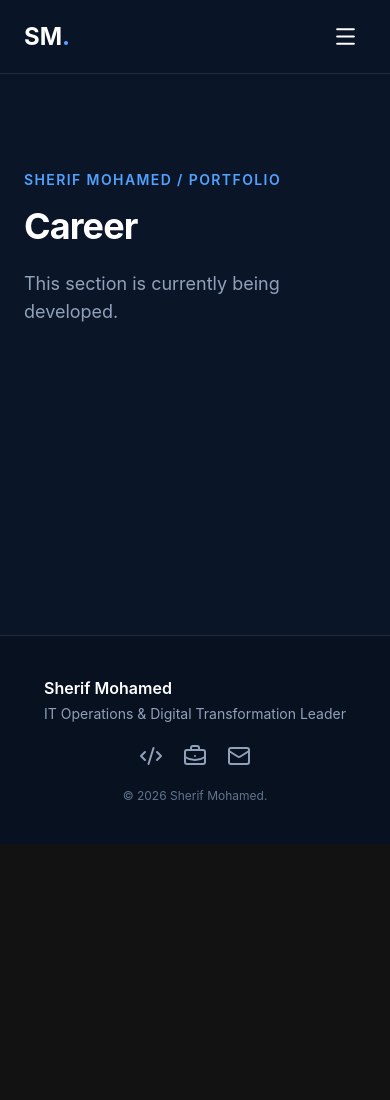
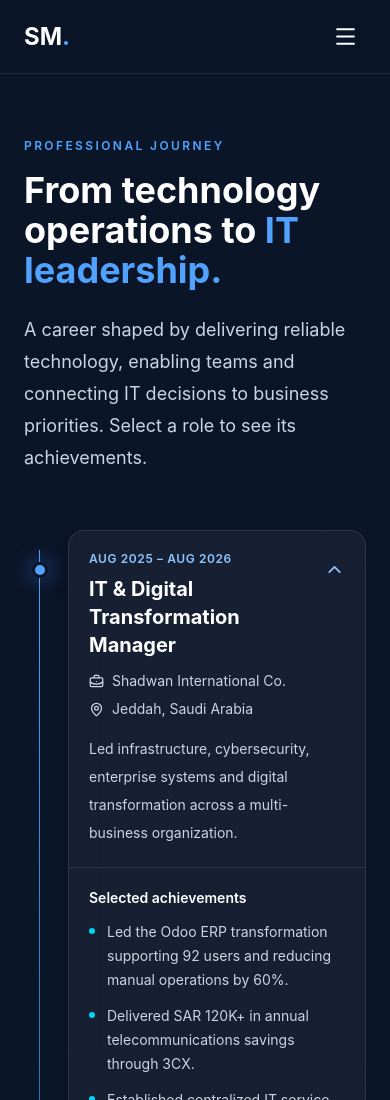
Before and after one commit to sherifhassan21/Portfolio, a React (Vite) app in the folder react-app/: page /career in a window 390 px wide. Shown: the top 1100 px of the page. Before the commit the page ends 844 px from the top, so only its background shows below. Built offline with nearby package versions, Linux system fonts and the light colour scheme.

Commit message:
Add responsive animated career timeline

```diff
--- a/react-app/src/pages/Career.tsx
+++ b/react-app/src/pages/Career.tsx
@@ -1,15 +1,35 @@
+import { useState } from 'react'
+import { motion, AnimatePresence } from 'motion/react'
+import { ChevronDown, BriefcaseBusiness, MapPin, ArrowUpRight } from 'lucide-react'
+import { Link } from 'react-router'
+
+const roles = [
+  { title:'IT & Digital Transformation Manager', company:'Shadwan International Co.', period:'Aug 2025 – Aug 2026', place:'Jeddah, Saudi Arabia', intro:'Led infrastructure, cybersecurity, enterprise systems and digital transformation across a multi-business organization.', achievements:['Led the Odoo ERP transformation supporting 92 users and reducing manual operations by 60%.','Delivered SAR 120K+ in annual telecommunications savings through 3CX.','Established centralized IT service management and developed a four-member IT team.'], focus:['IT Strategy','Business Transformation','People Leadership'] },
+  { title:'Country IT Operations Coordinator', company:'Majid Al Futtaim', period:'Jan 2024 – Aug 2025', place:'Cairo, Egypt', intro:'Coordinated IT operations and continuity across nine entertainment locations and three business units.', achievements:['Led E-Invoicing delivery for Magic Planet in line with Egyptian Tax Authority requirements.','Standardized service delivery practices, improving operational efficiency by 35% year-over-year.','Supported team development, vendor coordination and operational governance.'], focus:['Governance','Multi-site Operations','Stakeholders'] },
+  { title:'Senior IT', company:'LC WAIKIKI', period:'Jan 2019 – Jan 2024', place:'Cairo, Egypt', intro:'Supported 20 stores and 370+ users while helping deliver technology-enabled retail expansion.', achievements:['Coordinated 21+ store opening and IT integration projects.','Reduced store IT setup time from seven days to three (57% faster).','Created 29 troubleshooting guides to strengthen user self-service.'], focus:['Retail Technology','Service Delivery','Cloud'] },
+  { title:'IT Specialist', company:'Future Academy', period:'Jun 2016 – Dec 2018', place:'Cairo, Egypt', intro:'Managed the academy’s infrastructure, digital learning environments and end-user technology.', achievements:['Implemented wired-network improvements that reduced system failures by 60%.','Introduced desktop virtualization across 35+ lab desktops.','Improved asset tracking and supported training for IT team members.'], focus:['Infrastructure','Virtualization','Training'] },
+  { title:'IT Support → IT Team Lead', company:'ITDATA', period:'Sep 2013 – Mar 2016', place:'Cairo, Egypt', intro:'Built a technical foundation in support and grew into a team leadership role.', achievements:['Progressed from IT support specialist to team lead.','Improved team productivity through structured coaching and knowledge-sharing.','Designed network and equipment allocation plans for a new head office.'], focus:['IT Support','Team Development','Service Quality'] },
+]
+
+export function CareerTimeline({ compact = false }: { compact?: boolean }) {
+  const [expanded, setExpanded] = useState<number | null>(0)
+  const visible = compact ? roles.slice(0, 3) : roles
+  return <div className="relative mx-auto max-w-5xl">
+    <div className="absolute bottom-8 left-[15px] top-5 w-px bg-gradient-to-b from-blue-400 via-cyan-500/40 to-transparent md:left-[23px]" aria-hidden="true"/>
+    <div className="space-y-5">{visible.map((role,i) => <motion.div key={role.company} initial={{opacity:0,y:20}} whileInView={{opacity:1,y:0}} viewport={{once:true,amount:.12}} transition={{duration:.4,delay:i*.05}} className="relative pl-11 md:pl-16">
+      <span className="absolute left-[8px] top-8 h-4 w-4 rounded-full border-[3px] border-[#0b1528] bg-blue-400 shadow-[0_0_20px_rgba(59,130,246,.65)] md:left-[16px]" aria-hidden="true"/>
+      <div className="overflow-hidden rounded-2xl border border-white/10 bg-white/[.05] shadow-lg backdrop-blur-xl transition hover:border-blue-400/40">
+        <button type="button" aria-expanded={expanded===i} onClick={()=>setExpanded(expanded===i?null:i)} className="flex w-full items-start justify-between gap-3 p-5 text-left sm:p-7">
+          <div className="min-w-0"><p className="text-xs font-semibold uppercase tracking-wider text-blue-300">{role.period}</p><h3 className="mt-2 text-xl font-bold text-white md:text-2xl">{role.title}</h3><div className="mt-3 flex flex-wrap gap-x-5 gap-y-2 text-sm text-slate-300"><span className="inline-flex items-center gap-2"><BriefcaseBusiness size={15}/>{role.company}</span><span className="inline-flex items-center gap-2"><MapPin size={15}/>{role.place}</span></div><p className="mt-4 max-w-3xl text-sm leading-7 text-slate-300">{role.intro}</p></div>
+          <ChevronDown className={`mt-2 shrink-0 text-blue-300 transition-transform ${expanded===i?'rotate-180':''}`} size={21}/>
+        </button>
+        <AnimatePresence initial={false}>{expanded===i && <motion.div initial={{height:0,opacity:0}} animate={{height:'auto',opacity:1}} exit={{height:0,opacity:0}} className="overflow-hidden"><div className="border-t border-white/10 px-5 pb-6 pt-5 sm:px-7"><h4 className="mb-3 text-sm font-semibold text-white">Selected achievements</h4><ul className="space-y-3">{role.achievements.map(x=><li key={x} className="flex gap-3 text-sm leading-6 text-slate-300"><span className="mt-2 h-1.5 w-1.5 shrink-0 rounded-full bg-cyan-400"/>{x}</li>)}</ul><div className="mt-5 flex flex-wrap gap-2">{role.focus.map(x=><span key={x} className="rounded-full border border-blue-300/20 bg-blue-300/10 px-3 py-1 text-xs text-blue-200">{x}</span>)}</div></div></motion.div>}</AnimatePresence>
+      </div>
+    </motion.div>)}</div>
+    {compact && <Link to="/career" className="ml-11 mt-7 inline-flex items-center gap-2 text-sm font-semibold text-blue-300 hover:text-white md:ml-16">Explore the full career journey <ArrowUpRight size={17}/></Link>}
+  </div>
+}
+
 export default function Career() {
-  return (
-    <section className="mx-auto max-w-7xl px-6 py-24">
-      <p className="mb-4 text-sm font-semibold uppercase tracking-widest text-blue-400">
-        Sherif Mohamed / Portfolio
-      </p>
-      <h1 className="text-4xl font-bold tracking-tight md:text-6xl">
-        Career
-      </h1>
-      <p className="mt-6 max-w-2xl text-lg text-slate-400">
-        This section is currently being developed.
-      </p>
-    </section>
-  )
+  return <section className="mx-auto max-w-7xl px-6 py-16 md:py-24"><p className="text-xs font-semibold uppercase tracking-[.2em] text-blue-400">Professional journey</p><h1 className="mt-4 text-4xl font-bold text-white md:text-6xl">From technology operations to <span className="text-blue-400">IT leadership.</span></h1><p className="mb-14 mt-6 max-w-3xl text-lg leading-8 text-slate-300">A career shaped by delivering reliable technology, enabling teams and connecting IT decisions to business priorities. Select a role to see its achievements.</p><CareerTimeline/></section>
 }
```
